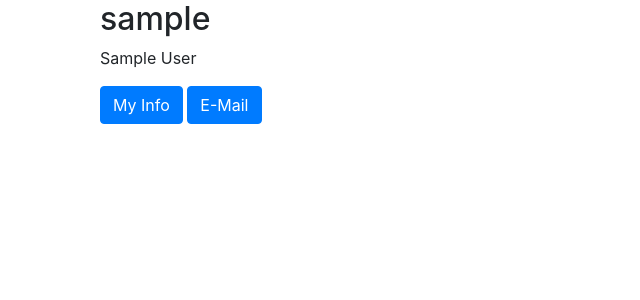
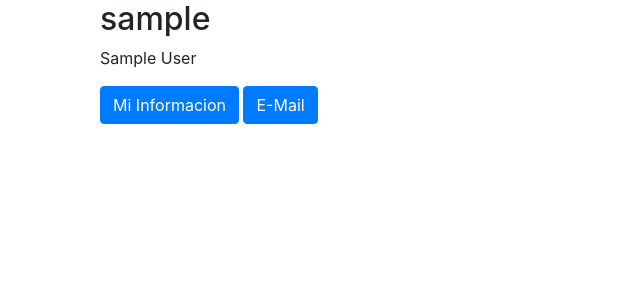
Before and after one commit to Hector-hedb12/nanitosbaby, a Django app: a page that uses nanitosbaby/templates/base.html in a window 1280 px wide. Shown: the part 56-356 px from the top of the page, without its empty margins (0-640 px from the left). Run offline with Django 3.2, Linux system fonts and the light colour scheme; the visitor is signed in with stand-in values (Sample User, id 1); data comes from the database, SQL or seed files in the repository; some libraries are stand-ins or nearby versions.

Commit message:
usar espanol

```diff
--- a/nanitosbaby/templates/base.html
+++ b/nanitosbaby/templates/base.html
@@ -56,7 +56,7 @@
                   <a class="nav-link" href="{% url 'users:detail' request.user.username  %}">{% trans "Mi Perfil" %}</a>
                 </li>
                 <li class="nav-item">
-                  <a class="nav-link" href="{% url 'account_logout' %}">{% trans "Sign Out" %}</a>
+                  <a class="nav-link" href="{% url 'account_logout' %}">{% trans "Cerrar Sesion" %}</a>
                 </li>
               {% else %}
                 <li class="nav-item">
--- a/nanitosbaby/templates/users/user_detail.html
+++ b/nanitosbaby/templates/users/user_detail.html
@@ -21,7 +21,7 @@
 <div class="row">
 
   <div class="col-sm-12">
-    <a class="btn btn-primary" href="{% url 'users:update' %}" role="button">My Info</a>
+    <a class="btn btn-primary" href="{% url 'users:update' %}" role="button">Mi Informacion</a>
     <a class="btn btn-primary" href="{% url 'account_email' %}" role="button">E-Mail</a>
     <!-- Your Stuff: Custom user template urls -->
   </div>
```
